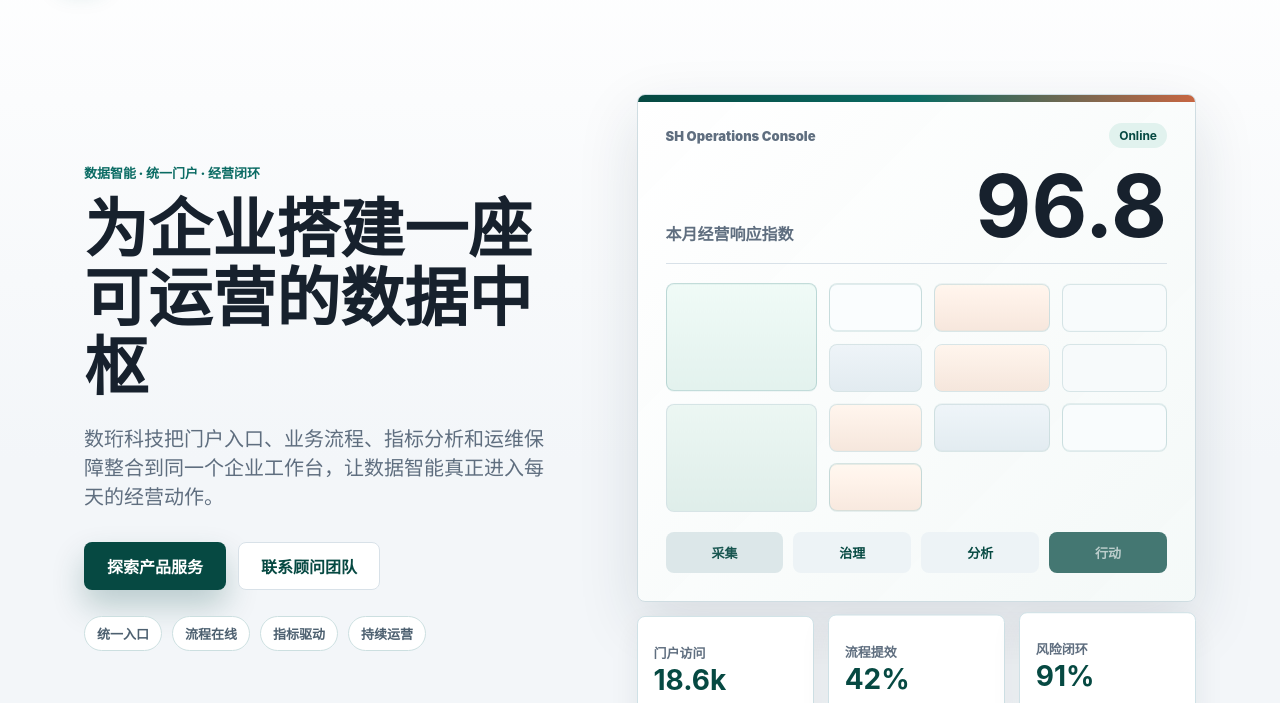
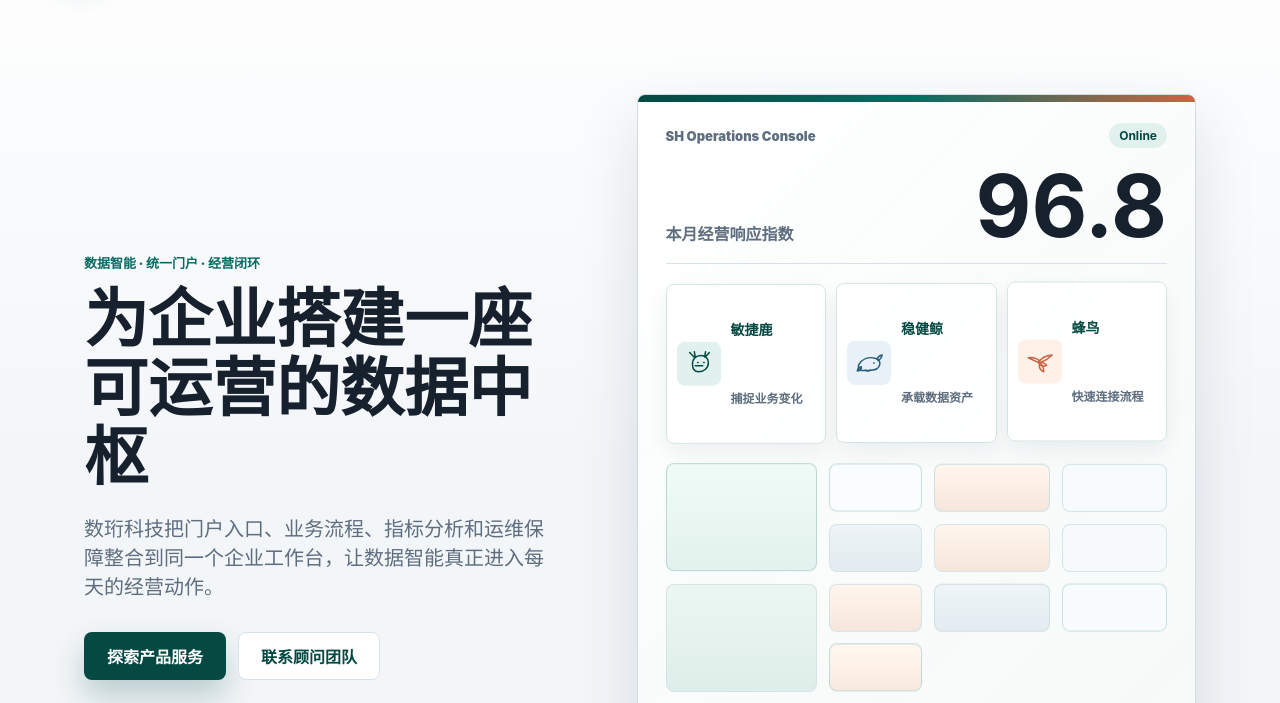
Before and after one commit to shwann/test01, a website: page index.html in a window 1280 px wide. Shown: the part 80-783 px from the top of the page. Drawn offline with Linux system fonts and the light colour scheme.

Commit message:
Apply automated changes for task eca3b73b-bb45-4fd9-b7d0-b783cc7e5f96

```diff
--- a/index.html
+++ b/index.html
@@ -63,6 +63,36 @@
             <div class="command-score">
               <span>本月经营响应指数</span>
               <strong>96.8</strong>
+            </div>
+            <div class="animal-lane" aria-label="动物协作信号">
+              <span class="animal-badge deer">
+                <svg viewBox="0 0 64 64" role="img" aria-label="敏捷鹿形数据节点">
+                  <path d="M18 32c0-10 7-18 18-18 9 0 16 6 16 15 0 12-9 20-21 20-8 0-13-6-13-17Z" />
+                  <path d="M22 18 12 8M24 17l-2-11M46 17l8-9M44 17l2-11" />
+                  <path d="M24 36h16M29 29h1M42 29h1" />
+                </svg>
+                <strong>敏捷鹿</strong>
+                <small>捕捉业务变化</small>
+              </span>
+              <span class="animal-badge whale">
+                <svg viewBox="0 0 64 64" role="img" aria-label="稳健鲸形数据节点">
+                  <path d="M10 36c7-12 20-18 35-14 7 2 11 7 10 13-1 8-10 13-24 13H15c-5 0-7-5-5-12Z" />
+                  <path d="M49 24c2-5 6-8 11-9-1 6-4 10-9 12M16 43c-2 4-5 6-9 6 1-5 4-8 9-9" />
+                  <path d="M42 32h1M24 47c3 3 8 3 11 0" />
+                </svg>
+                <strong>稳健鲸</strong>
+                <small>承载数据资产</small>
+              </span>
+              <span class="animal-badge bird">
+                <svg viewBox="0 0 64 64" role="img" aria-label="灵动蜂鸟形数据节点">
+                  <path d="M28 34c7-10 17-15 30-16-7 7-14 12-23 15" />
+                  <path d="M30 35 7 24c9-2 17 0 25 7" />
+                  <path d="M31 36c-2 8 1 14 9 18 0-8-2-14-7-18Z" />
+                  <path d="M31 35c6-2 11 0 15 5-6 3-12 2-16-3Z" />
+                </svg>
+                <strong>蜂鸟</strong>
+                <small>快速连接流程</small>
+              </span>
             </div>
             <div class="signal-grid" aria-hidden="true">
               <span></span>
@@ -174,24 +204,28 @@
         <div class="service-grid">
           <article class="service-card">
             <span class="service-icon" aria-hidden="true">01</span>
+            <span class="animal-note">鹿形导航 · 清晰抵达</span>
             <h3>数据门户建设</h3>
             <p>统一品牌展示、员工入口、业务导航、指标看板和信息发布，打造清晰高效的数据门户。</p>
             <a href="#contact" aria-label="咨询数据门户建设">咨询方案</a>
           </article>
           <article class="service-card">
             <span class="service-icon" aria-hidden="true">02</span>
+            <span class="animal-note">蜂鸟协同 · 快速流转</span>
             <h3>智能协同平台</h3>
             <p>覆盖审批、项目、文档、通知和任务管理，把关键流程沉淀为可追踪的运营资产。</p>
             <a href="#contact" aria-label="咨询智能协同平台">咨询方案</a>
           </article>
           <article class="service-card">
             <span class="service-icon" aria-hidden="true">03</span>
+            <span class="animal-note">鲸群分析 · 稳定承载</span>
             <h3>数据分析与运营</h3>
             <p>沉淀经营数据资产，构建指标体系、可视化看板和面向管理层的决策分析能力。</p>
             <a href="#contact" aria-label="咨询数据分析与运营">咨询方案</a>
           </article>
           <article class="service-card">
             <span class="service-icon" aria-hidden="true">04</span>
+            <span class="animal-note">狐眼巡检 · 洞察风险</span>
             <h3>可信运维服务</h3>
             <p>提供系统巡检、监控告警、权限治理和应急响应，保障平台稳定运行和数据安全。</p>
             <a href="#contact" aria-label="咨询可信运维服务">咨询方案</a>
--- a/server.js
+++ b/server.js
@@ -37,11 +37,14 @@ function checkHomepage() {
     ["产品服务", "service heading"],
     ["新闻动态", "news heading"],
     ["联系我们", "contact heading"],
+    ["动物协作信号", "animal visual lane"],
+    ["鹿形导航", "animal service accent"],
   ].forEach(([needle, label]) => assertIncludes(html, needle, label));
 
   [
     ".site-header",
     ".hero",
+    ".animal-lane",
     ".service-grid",
     ".news-list",
     "@media (max-width: 720px)",
--- a/styles.css
+++ b/styles.css
@@ -355,6 +355,73 @@ a {
   line-height: 0.9;
 }
 
+.animal-lane {
+  position: relative;
+  z-index: 1;
+  display: grid;
+  grid-template-columns: repeat(3, minmax(0, 1fr));
+  gap: 10px;
+}
+
+.animal-badge {
+  display: grid;
+  grid-template-columns: 44px minmax(0, 1fr);
+  align-items: center;
+  column-gap: 10px;
+  min-width: 0;
+  padding: 10px;
+  border: 1px solid #d4e4e2;
+  border-radius: var(--radius);
+  background: rgba(255, 255, 255, 0.78);
+  box-shadow: 0 10px 22px rgba(24, 38, 55, 0.06);
+  animation: animal-drift 5.4s ease-in-out infinite;
+}
+
+.animal-badge svg {
+  grid-row: span 2;
+  width: 44px;
+  height: 44px;
+  padding: 7px;
+  border-radius: var(--radius);
+  background: var(--brand-soft);
+  fill: none;
+  stroke: var(--brand-dark);
+  stroke-linecap: round;
+  stroke-linejoin: round;
+  stroke-width: 3.2;
+}
+
+.animal-badge strong {
+  color: var(--brand-dark);
+  font-size: 14px;
+  line-height: 1.1;
+}
+
+.animal-badge small {
+  color: var(--muted);
+  font-size: 12px;
+  font-weight: 800;
+  line-height: 1.2;
+}
+
+.animal-badge.whale {
+  animation-delay: 600ms;
+}
+
+.animal-badge.whale svg {
+  background: #e8f1f8;
+  stroke: #285f7c;
+}
+
+.animal-badge.bird {
+  animation-delay: 1.2s;
+}
+
+.animal-badge.bird svg {
+  background: var(--accent-soft);
+  stroke: var(--accent);
+}
+
 .signal-grid {
   position: relative;
   z-index: 1;
@@ -636,7 +703,7 @@ a {
 .service-card {
   display: grid;
   align-content: start;
-  min-height: 286px;
+  min-height: 314px;
   padding: 24px;
   border: 1px solid var(--line);
   border-radius: var(--radius);
@@ -666,9 +733,23 @@ a {
   font-weight: 900;
 }
 
+.animal-note {
+  width: fit-content;
+  max-width: 100%;
+  margin-top: 14px;
+  padding: 6px 10px;
+  border: 1px solid #d8e5e7;
+  border-radius: 999px;
+  background: #f8fbfb;
+  color: #4f6974;
+  font-size: 12px;
+  font-weight: 900;
+  line-height: 1.25;
+}
+
 .service-card h3,
 .news-list h3 {
-  margin: 22px 0 10px;
+  margin: 18px 0 10px;
   font-size: 21px;
   line-height: 1.25;
 }
@@ -857,6 +938,17 @@ a {
   }
 }
 
+@keyframes animal-drift {
+  0%,
+  100% {
+    transform: translateY(0);
+  }
+
+  48% {
+    transform: translateY(-4px);
+  }
+}
+
 @media (max-width: 980px) {
   .hero,
   .two-column,
@@ -965,6 +1057,19 @@ a {
     font-size: 52px;
   }
 
+  .animal-lane {
+    grid-template-columns: 1fr;
+  }
+
+  .animal-badge {
+    grid-template-columns: 40px minmax(0, 1fr);
+  }
+
+  .animal-badge svg {
+    width: 40px;
+    height: 40px;
+  }
+
   .signal-grid {
     grid-template-columns: repeat(3, minmax(0, 1fr));
     grid-auto-rows: 46px;
```
